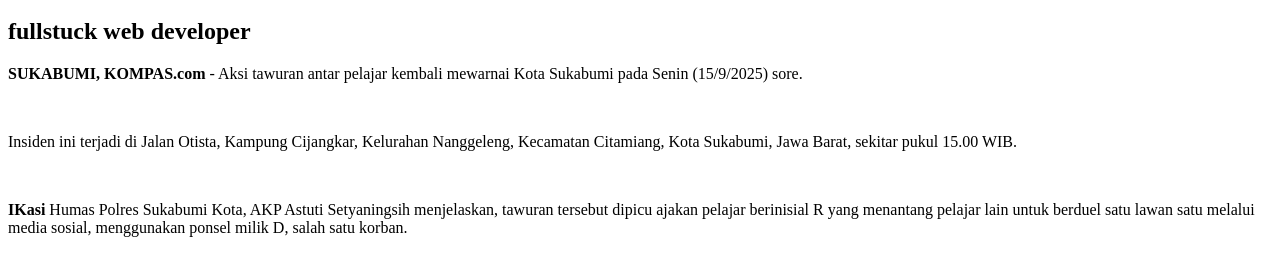
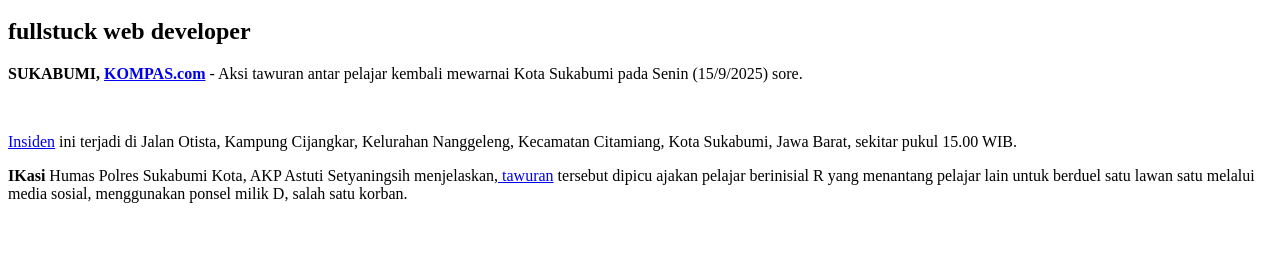
Before and after one commit to ghifar1327/koda-b4-html2, a plain HTML site: page index.html in a window 1280 px wide. Shown: the part 48-324 px from the top of the page. Drawn offline with Linux system fonts and the light colour scheme.

Commit message:
feat: create a hyperlink index.html

```diff
--- a/index.html
+++ b/index.html
@@ -1,14 +1,28 @@
 <html>
-<head>
+  <head>
+    <meta charset="UTF-8" />
+    <meta name="viewport" content="width=device-width, initial-scale=1.0" />
     <title>Muhammad Ghifar Ramdhani</title>
-</head>
-<body>
+  </head>
+  <body>
     <h1>Muhammad Ghifar Ramdani</h1>
     <h2>fullstuck web developer</h2>
-    <p><b>SUKABUMI, KOMPAS.com</b> - Aksi tawuran antar pelajar kembali mewarnai Kota Sukabumi pada Senin (15/9/2025) sore.</p>
-    <br>
-    <p>Insiden ini terjadi di Jalan Otista, Kampung Cijangkar, Kelurahan Nanggeleng, Kecamatan Citamiang, Kota Sukabumi, Jawa Barat, sekitar pukul 15.00 WIB.</p>
-    <br>
-    <p><b>IKasi</b> Humas Polres Sukabumi Kota, AKP Astuti Setyaningsih menjelaskan, tawuran tersebut dipicu ajakan pelajar berinisial R yang menantang pelajar lain untuk berduel satu lawan satu melalui media sosial, menggunakan ponsel milik D, salah satu korban.</p>
-</body>
+    <p>
+      <b>SUKABUMI, <a href="https://bandung.kompas.com/">KOMPAS.com</a></b> -
+      Aksi tawuran antar pelajar kembali mewarnai Kota Sukabumi pada Senin
+      (15/9/2025) sore.
+    </p>
+    <br />
+    <p>
+      <a href="https://www.kbbi.web.id/insiden">Insiden</a> ini terjadi di Jalan
+      Otista, Kampung Cijangkar, Kelurahan Nanggeleng, Kecamatan Citamiang, Kota
+      Sukabumi, Jawa Barat, sekitar pukul 15.00 WIB.
+    </p>
+    <p>
+      <b>IKasi</b> Humas Polres Sukabumi Kota, AKP Astuti Setyaningsih
+      menjelaskan,<a href="https://www.kbbi.web.id/tawur"> tawuran</a> tersebut dipicu ajakan pelajar berinisial R yang
+      menantang pelajar lain untuk berduel satu lawan satu melalui media sosial,
+      menggunakan ponsel milik D, salah satu korban.
+    </p>
+  </body>
 </html>
```
